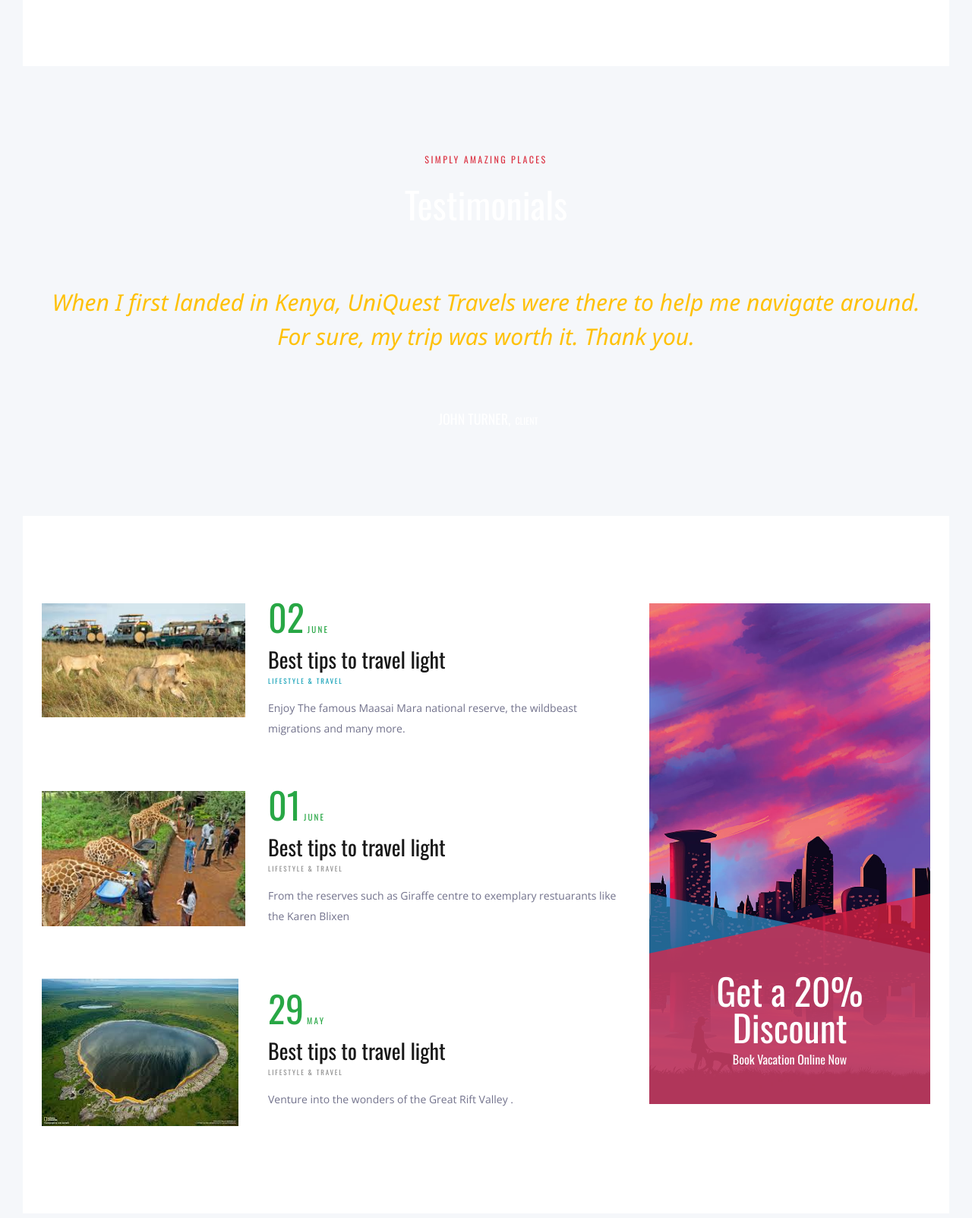
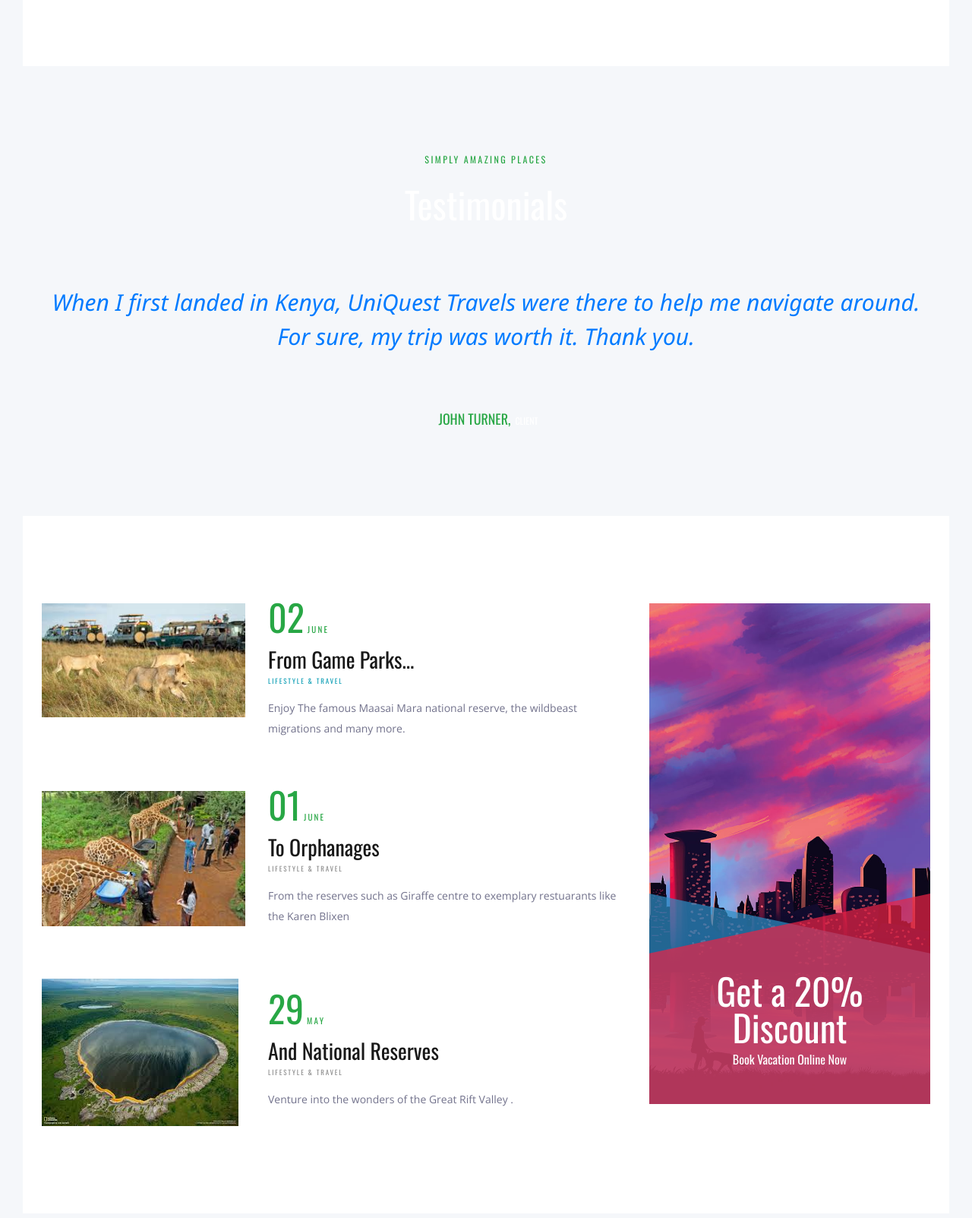
Before and after one commit to Cptzeph23/Tours-Travel, a Django app: page / in a window 1280 px wide. Shown: the part 3440-5043 px from the top of the page at 76% size. Run offline with Django 3.2, Linux system fonts and the light colour scheme; data comes from the database, SQL or seed files in the repository; some libraries are stand-ins or nearby versions.

Commit message:
page edits

```diff
--- a/UniQuest/templates/index.html
+++ b/UniQuest/templates/index.html
@@ -28,7 +28,7 @@
         body {
             background-color: #f5f7fa;
             padding: 30px;
-            color: #333;
+            color: #252525;
         }
 
         .container {
@@ -55,7 +55,7 @@
             background-color: white;
             border-radius: 12px;
             overflow: hidden;
-            box-shadow: 0 5px 15px rgba(0, 0, 0, 0.08);
+            box-shadow: 0 5px 15px rgba(4, 29, 191, 0.08);
             transition: transform 0.3s ease, box-shadow 0.3s ease;
             display: flex;
             flex-direction: column;
@@ -423,12 +423,12 @@
 	<!-- Testimonials -->
 
 	<div class="testimonials" id="testimonials">
-		<div class="parallax_background parallax-window" data-parallax="scroll" data-image-src="{% static 'images/testimonials.jpg' %}" data-speed="0.8"></div>
+		<div class="parallax_background parallax-window" data-parallax="scroll" data-image-src="{% static 'images/nrb.jpg' %}" data-speed="0.8"></div>
 		<div class="container">
 			<div class="row">
 				<div class="col text-center">
-					<div class="section_subtitle text-danger">simply amazing places</div>
-					<div class="section_title"><h2>Testimonials</h2></div>
+					<div class="section_subtitle text-success">simply amazing places</div>
+					<div class="section_title"><h2 class="text_highlight">Testimonials</h2></div>
 				</div>
 			</div>
 			<div class="row testimonials_row">
@@ -440,10 +440,10 @@
 
 							<!-- Slide -->
 							<div class="owl-item text-center">
-								<div class="testimonial text-warning">When I first landed in Kenya, UniQuest Travels were there to help me navigate around. For sure, my trip was worth it. Thank you.</div>
+								<div class="testimonial text-primary">When I first landed in Kenya, UniQuest Travels were there to help me navigate around. For sure, my trip was worth it. Thank you.</div>
 								<div class="testimonial_author">
 									<div class="testimonial_author_content d-flex flex-row align-items-end justify-content-start">
-										<div>john turner,</div>
+										<div class="text-success">john turner,</div>
 										<div>client</div>
 									</div>
 								</div>
@@ -451,10 +451,10 @@
 
 							<!-- Slide -->
 							<div class="owl-item text-center">
-								<div class="testimonial">Services are delivered as per your liking. Your work remains to enjoy</div>
+								<div class="testimonial text-warning">Services are delivered as per your liking. Your work remains to enjoy</div>
 								<div class="testimonial_author">
 									<div class="testimonial_author_content d-flex flex-row align-items-end justify-content-start">
-										<div>Silvia Michaelson</div>
+										<div class="text-success">Silvia Michaelson</div>
 										<div>client</div>
 									</div>
 								</div>
@@ -495,7 +495,7 @@
 									<div class="text-success">02</div>
 									<div class="text-success">june</div>
 								</div>
-								<div class="news_post_title"><a href="#">Best tips to travel light</a></div>
+								<div class="news_post_title"><a href="#">From Game Parks...</a></div>
 								<div class="news_post_category">
 									<ul>
 										<li><a href="#" class="text-info">lifestyle & travel</a></li>
@@ -515,7 +515,7 @@
 									<div class="text-success">01</div>
 									<div class="text-success">june</div>
 								</div>
-								<div class="news_post_title"><a href="#">Best tips to travel light</a></div>
+								<div class="news_post_title"><a href="#">To Orphanages</a></div>
 								<div class="news_post_category">
 									<ul>
 										<li><a href="#">lifestyle & travel</a></li>
@@ -535,7 +535,7 @@
 									<div class="text-success">29</div>
 									<div class="text-success">may</div>
 								</div>
-								<div class="news_post_title"><a href="#">Best tips to travel light</a></div>
+								<div class="news_post_title"><a href="#">And National Reserves</a></div>
 								<div class="news_post_category">
 									<ul>
 										<li><a href="#">lifestyle & travel</a></li>
@@ -636,8 +636,8 @@
 								<div class="footer_contact_title">send us a message</div>
 								<div class="footer_contact_list">
 									<ul>
-										<li>youremail@gmail.com</li>
-										<li>Office@yourbusinessname.com</li>
+										<li>askzeph20@gmail.com</li>
+										<li>uniquesttravels@gmail.com</li>
 									</ul>
 								</div>
 							</div>
@@ -648,7 +648,7 @@
 			</div>
 		</div>
 		<div style="background-color: black;" class="col text-center"><!-- Link back to Colorlib can't be removed. Template is licensed under CC BY 3.0. -->
-Copyright &copy;<script>document.write(new Date().getFullYear());</script> All rights reserved | This template is made with <i class="fa fa-heart-o" aria-hidden="true"></i> by <a href="https://instagram.com/cptzeph" target="_blank">cptzeph</a> | Credits:<a href="https://colorlib.com/" target="_blank"> Colorlib</a>
+Copyright &copy;<script>document.write(new Date().getFullYear());</script> All rights reserved
 <!-- Link back to Colorlib can't be removed. Template is licensed under CC BY 3.0. --> </div>
 	</footer>
 </div>
```
